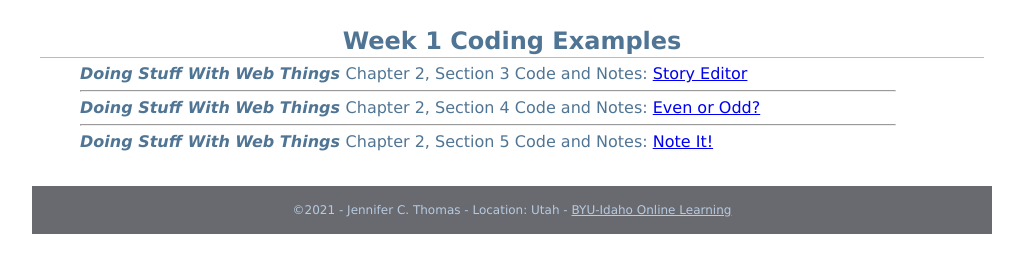
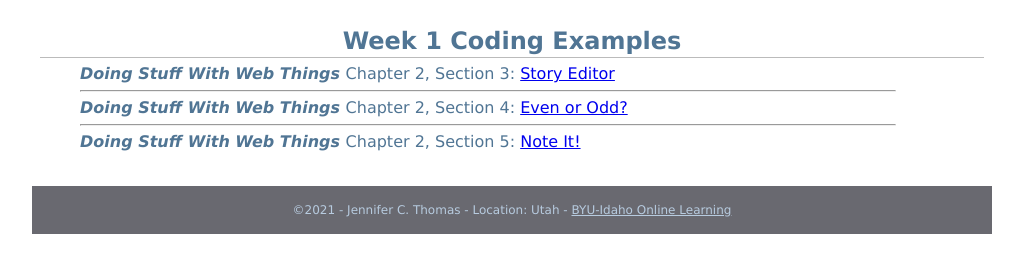
Before and after one commit to fairlite2u/wdd330-portfolio, a plain HTML site: page week1/code.html in a window 1280 px wide. Shown: the part 152-424 px from the top of the page, without its empty margins (128-1151 px from the left). Drawn offline with Linux system fonts and the light colour scheme.

Commit message:
fix wording

```diff
--- a/week1/code.html
+++ b/week1/code.html
@@ -19,9 +19,9 @@
     <main>
         <h2>Week 1 Coding Examples</h2>
         <ul>
-            <li><strong><i>Doing Stuff With Web Things </i></strong> Chapter 2, Section 3 Code and Notes: <a href="story_editor.html" target="_blank">Story Editor</a>
-            <hr><li><strong><i>Doing Stuff With Web Things </i></strong> Chapter 2, Section 4 Code and Notes: <a href="even_or_odd.html" target="_blank">Even or Odd?</a>
-            <hr><li><strong><i>Doing Stuff With Web Things </i></strong> Chapter 2, Section 5 Code and Notes: <a href="note_it.html" target="_blank">Note It!</a>
+            <li><strong><i>Doing Stuff With Web Things </i></strong> Chapter 2, Section 3: <a href="story_editor.html" target="_blank">Story Editor</a>
+            <hr><li><strong><i>Doing Stuff With Web Things </i></strong> Chapter 2, Section 4: <a href="even_or_odd.html" target="_blank">Even or Odd?</a>
+            <hr><li><strong><i>Doing Stuff With Web Things </i></strong> Chapter 2, Section 5: <a href="note_it.html" target="_blank">Note It!</a>
         </ul>
     </main>
     <footer>
```
